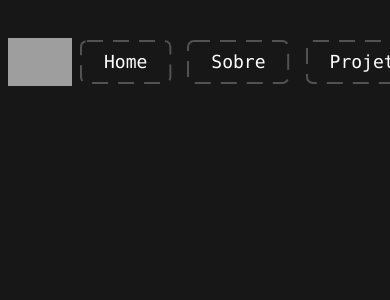
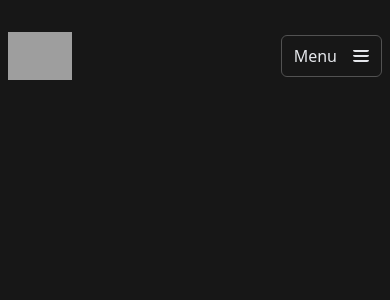
Before and after one commit to geral10junior/portfolio, a React (Vite) app: page / in a window 390 px wide. Shown: the top 300 px of the page. Built offline with nearby package versions, Linux system fonts and the light colour scheme; grey boxes are pictures that could not be loaded.

Commit message:
menu mobile concluido

```diff
--- a/src/DashedBox.tsx
+++ b/src/DashedBox.tsx
@@ -5,7 +5,7 @@ interface DashedBoxProps {
 
 export const DashedBox = ({ children, className = "" }: DashedBoxProps) => {
   return (
-    <div className={`relative inline-block group ${className}`}>
+    <div className={`relative flex group ${className}`}>
       <svg className="absolute inset-0 w-full h-full pointer-events-none overflow-visible">
         <rect
           x="1"
--- a/src/Header.tsx
+++ b/src/Header.tsx
@@ -1,37 +1,121 @@
 import Logo from "./img/logo.png";
 import { DashedBox } from "./DashedBox";
+import React from "react";
 
 export const Header = () => {
+  const [isMenuOpen, setIsMenuOpen] = React.useState(false);
+
   return (
-    <header className="fixed top-0 left-0 w-full z-50 py-8">
-      <nav className="container flex items-center justify-between">
+    <header className="fixed top-0 left-0 w-full z-10 py-8">
+      <div className="container flex items-center justify-between">
+        <a href="./" className="relative z-0">
           <img src={Logo} width="64" height="62" alt="Logo" />
+        </a>
 
-        <ul className="flex text-gray-200 gap-4 p-2">
-          <DashedBox>
-            <a href="#home" className="text-white font-mono text-lg">
+        <nav
+          id="mobile-menu"
+          className={`${
+            isMenuOpen ? "flex" : "hidden"
+          } lg:block text-gray-200 max-lg:fixed max-lg:inset-0 max-lg:w-full items-center`}
+        >
+          {isMenuOpen && (
+            <div
+              onClick={() => setIsMenuOpen(false)}
+              className="fixed z-40 inset-0 bg-neutral-950/40 backdrop-blur-md lg:hidden"
+            ></div>
+          )}
+
+          <ul className="lg:flex max-lg:divide-y-2 max-lg:divide-white/10 lg:flex-wrap z-50 max-lg:absolute lg:gap-4 p-2 max-lg:p-8 max-lg:w-full text-2xl lg:text-xl *:*:text-center">
+            <li className="lg:hidden block ">
+              <a
+                href="#home"
+                onClick={() => setIsMenuOpen(false)}
+                className="max-lg:hover:bg-white/10 text-white font-mono text-lg p-4 block"
+              >
+                Home
+              </a>
+            </li>
+            <li className="lg:hidden block">
+              <a
+                href="#sobre"
+                onClick={() => setIsMenuOpen(false)}
+                className="max-lg:hover:bg-white/10 text-white font-mono text-lg p-4 block"
+              >
+                Sobre
+              </a>
+            </li>
+            <li className="lg:hidden block">
+              <a
+                href="#projetos"
+                onClick={() => setIsMenuOpen(false)}
+                className="max-lg:hover:bg-white/10 text-white font-mono text-lg p-4 block"
+              >
+                Projetos
+              </a>
+            </li>
+            <li className="lg:hidden block">
+              <a
+                href="#contato"
+                onClick={() => setIsMenuOpen(false)}
+                className="max-lg:hover:bg-white/10 text-white font-mono text-lg p-4 block"
+              >
+                Contato
+              </a>
+            </li>
+            <DashedBox className="max-lg:hidden">
+              <a href="#home" className="text-white font-mono text-lg px-2">
                 Home
               </a>
             </DashedBox>
 
-          <DashedBox>
-            <a href="#sobre" className="text-white font-mono text-lg">
+            <DashedBox className="max-lg:hidden">
+              <a href="#sobre" className="text-white font-mono text-lg px-2">
                 Sobre
               </a>
             </DashedBox>
-          <DashedBox>
-            <a href="#projetos" className="text-white font-mono text-lg">
+            <DashedBox className="max-lg:hidden">
+              <a href="#projetos" className="text-white font-mono text-lg px-2">
                 Projetos
               </a>
             </DashedBox>
 
-          <DashedBox>
-            <a href="#contato" className="text-white font-mono text-lg">
+            <DashedBox className="max-lg:hidden">
+              <a href="#contato" className="text-white font-mono text-lg px-2">
                 Contato
               </a>
             </DashedBox>
           </ul>
         </nav>
+
+        <button
+          id="mobile-button"
+          className="lg:hidden flex cursor-pointer group text-gray-200 items-center gap-4 border border-neutral-600 py-2 px-3 rounded-md relative z-50"
+          onClick={() => {
+            setIsMenuOpen(!isMenuOpen);
+          }}
+        >
+          Menu
+          <span className="h-3 w-4 flex flex-col justify-between *:h-0.5 *:rounded-b-md *:bg-gray-200 transition-colors *:group-hover:bg-red-600">
+            <span
+              className={
+                isMenuOpen
+                  ? "rotate-45 translate-y-1.5 transition-transform"
+                  : "transition-transform"
+              }
+            ></span>
+            <span
+              className={isMenuOpen ? "opacity-0" : "transition-opacity"}
+            ></span>
+            <span
+              className={
+                isMenuOpen
+                  ? "-rotate-45 -translate-y-1 transition-transform"
+                  : "transition-transform"
+              }
+            ></span>
+          </span>
+        </button>
+      </div>
     </header>
   );
 };
```
Lines whose indentation alone changed are shown as unchanged.
